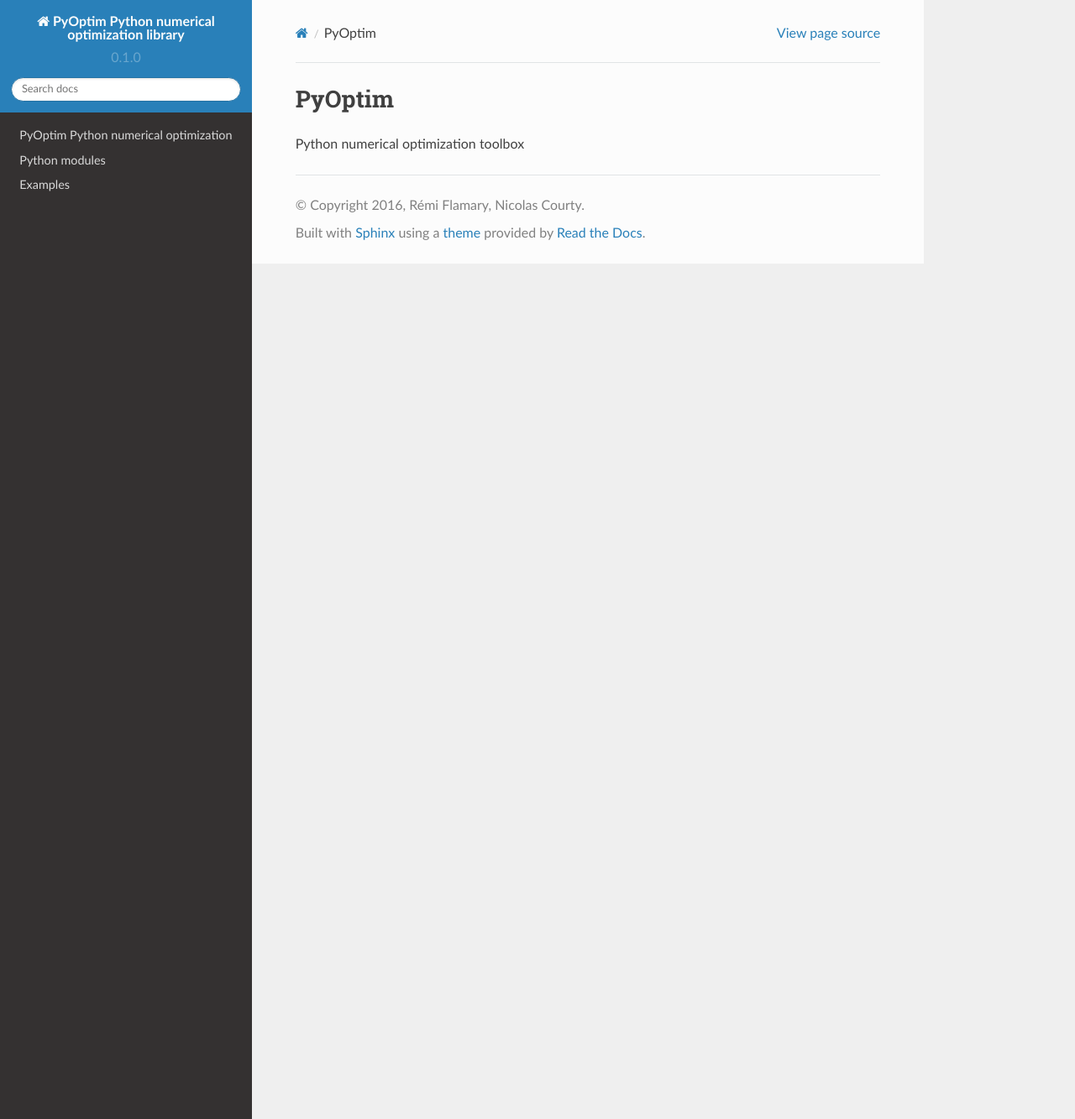
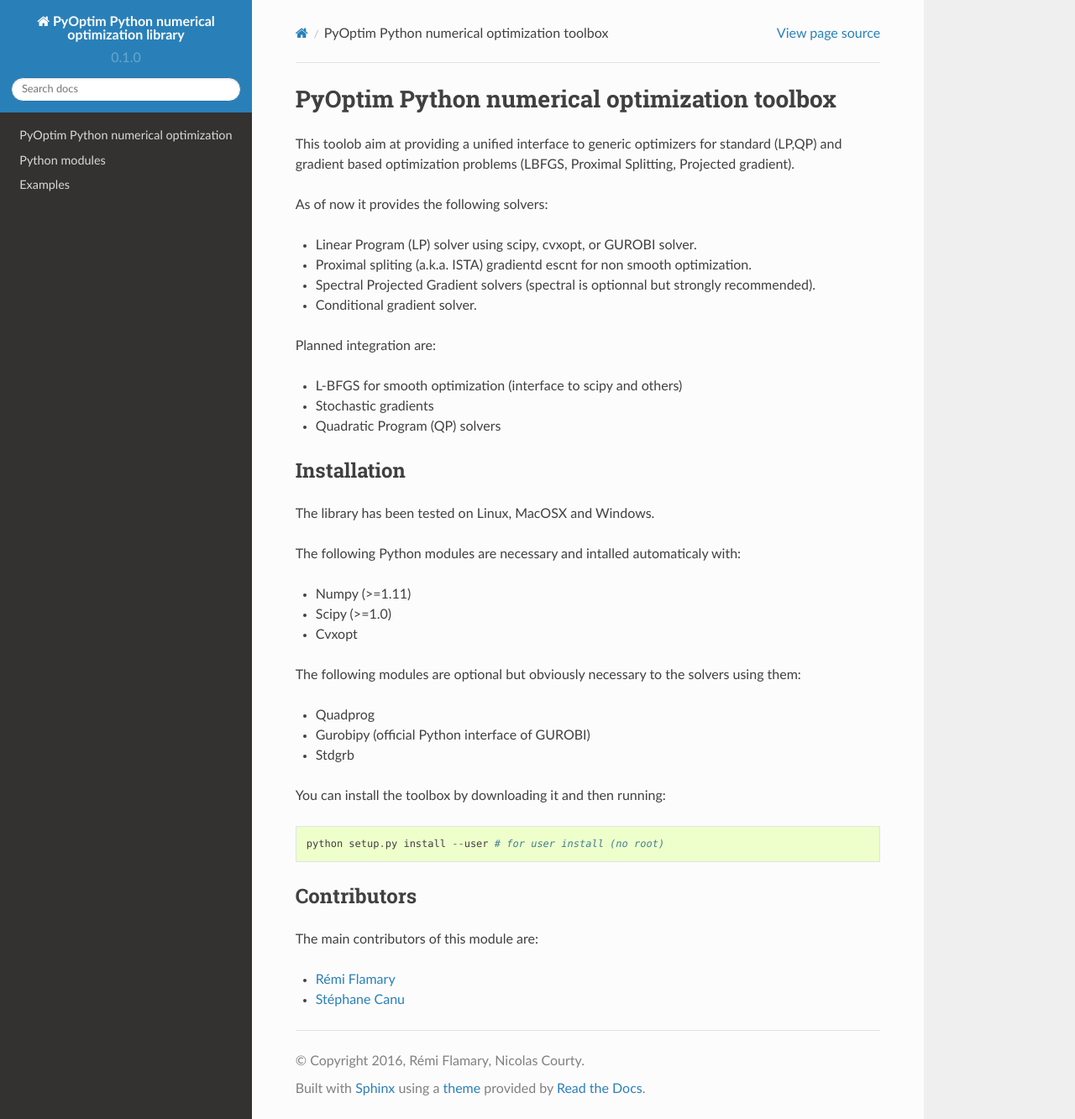
Before and after one commit to rflamary/PyOptim, a Sphinx documentation site: the page built from docs/source/readme.rst, in a window 1280 px wide and 1333 px high. Shown: the whole window at 84% size. Built offline with Sphinx 7.4.7 and the Read the Docs theme 2.0.0, drawn with Linux system fonts in a browser that asks for light colours.

Commit message:
update readme and doc

```diff
--- a/docs/source/readme.rst
+++ b/docs/source/readme.rst
@@ -1,4 +1,54 @@
-PyOptim
-=======
+PyOptim Python numerical optimization toolbox
+=============================================
 
-Python numerical optimization toolbox
+This toolob aim at providing a unified interface to generic optimizers
+for standard (LP,QP) and gradient based optimization problems (LBFGS,
+Proximal Splitting, Projected gradient).
+
+As of now it provides the following solvers:
+
+-  Linear Program (LP) solver using scipy, cvxopt, or GUROBI solver.
+-  Proximal spliting (a.k.a. ISTA) gradientd escnt for non smooth
+   optimization.
+-  Spectral Projected Gradient solvers (spectral is optionnal but
+   strongly recommended).
+-  Conditional gradient solver.
+
+Planned integration are:
+
+-  L-BFGS for smooth optimization (interface to scipy and others)
+-  Stochastic gradients
+-  Quadratic Program (QP) solvers
+
+Installation
+------------
+
+The library has been tested on Linux, MacOSX and Windows.
+
+The following Python modules are necessary and intalled automaticaly
+with:
+
+-  Numpy (>=1.11)
+-  Scipy (>=1.0)
+-  Cvxopt
+
+The following modules are optional but obviously necessary to the
+solvers using them:
+
+-  Quadprog
+-  Gurobipy (official Python interface of GUROBI)
+-  Stdgrb
+
+You can install the toolbox by downloading it and then running:
+
+::
+
+    python setup.py install --user # for user install (no root)
+
+Contributors
+------------
+
+The main contributors of this module are:
+
+-  `Rémi Flamary <http://remi.flamary.com/>`__
+-  `Stéphane Canu <http://asi.insa-rouen.fr/enseignants/~scanu/>`__
```
Also changed, not shown: README.md (+49 -2 lines).
